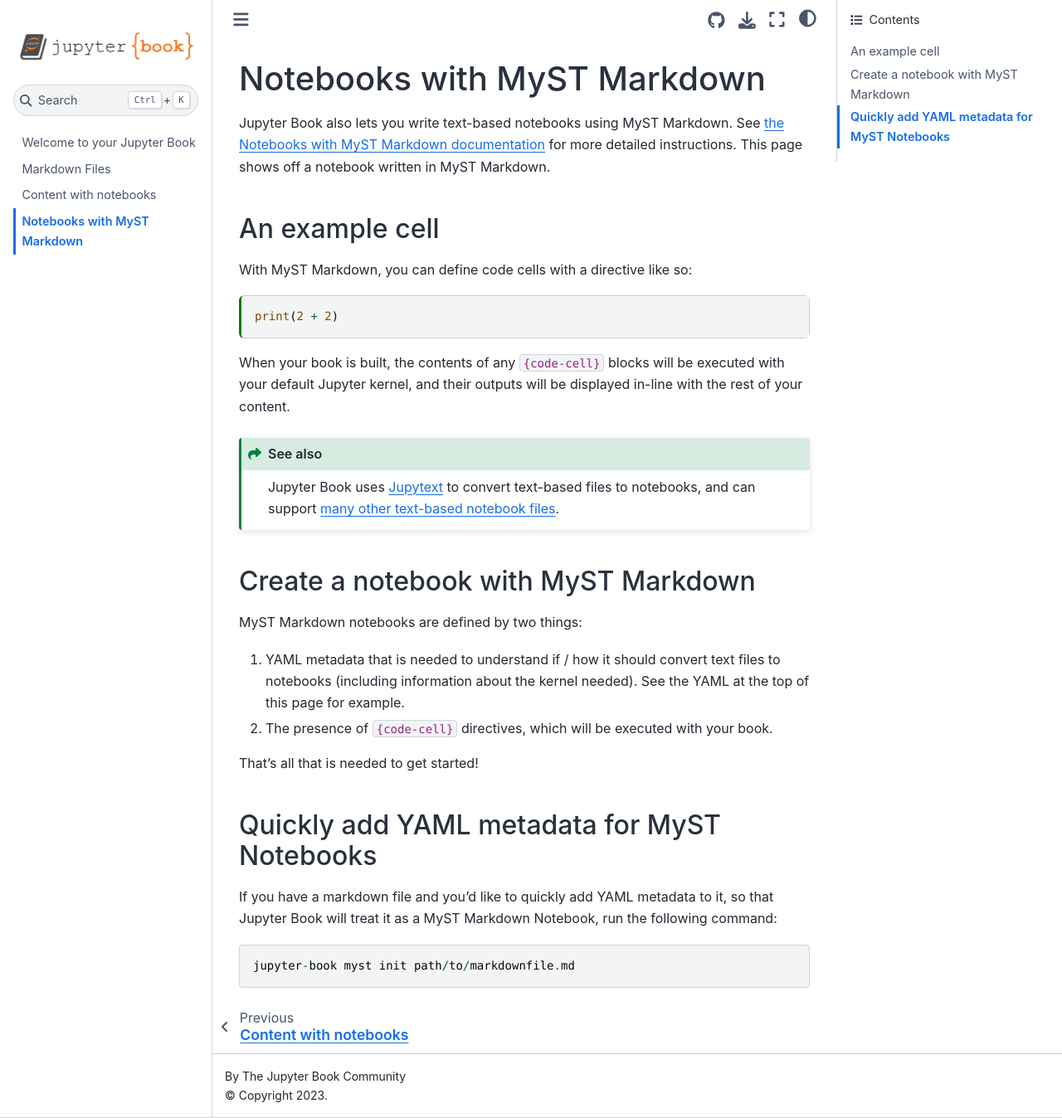
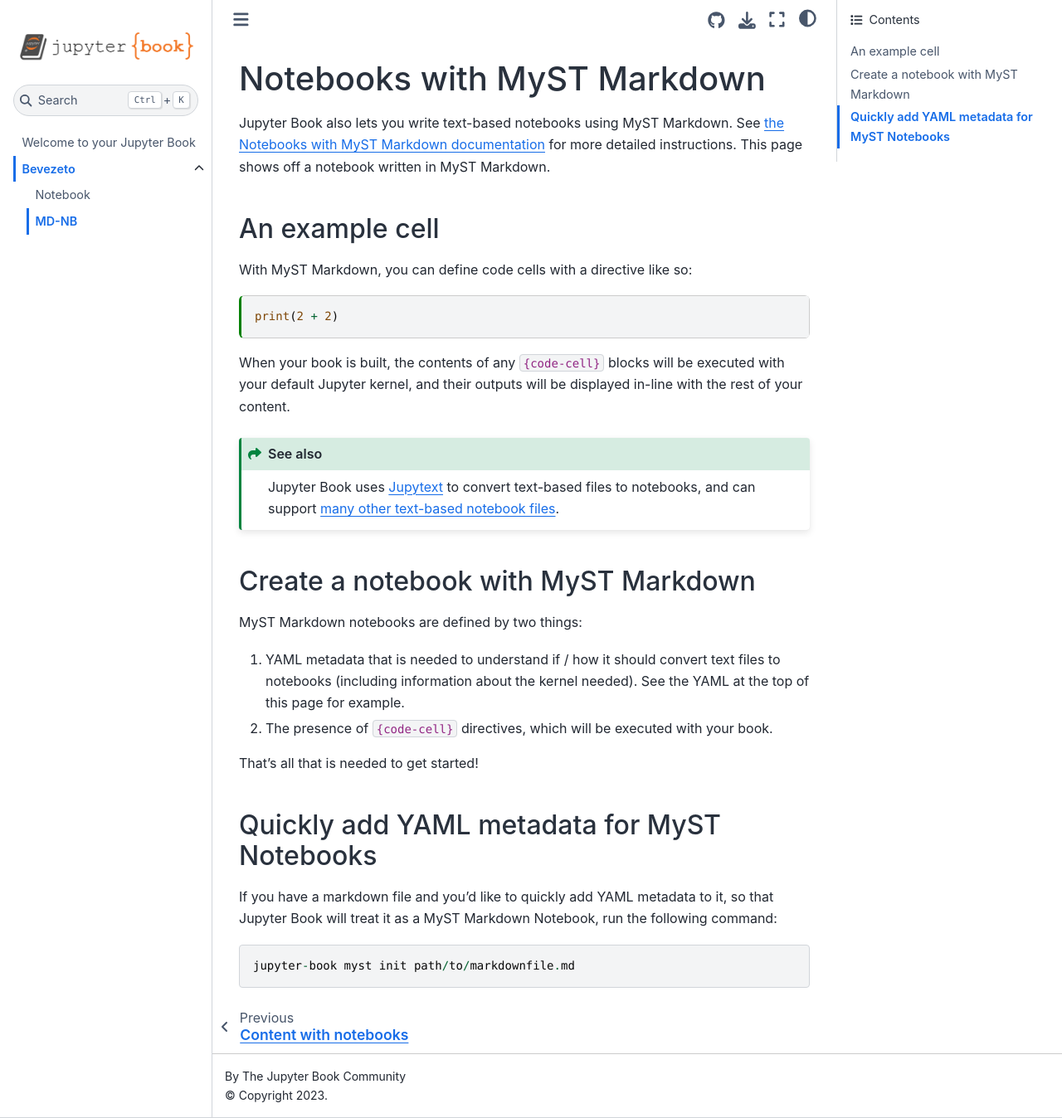
Before and after one commit to UBB-DB/AB2_GI_jegyzet, a Jupyter Book: the page built from markdown-notebooks.md, in a window 1280 px wide and 1348 px high. Shown: the whole window at 83% size. Built offline with Jupyter Book 1.0.4 settings and Sphinx 7.4.7 and the Sphinx Book theme 1.1.4, drawn with Linux system fonts in a browser that asks for light colours.

Commit message:
Modify toc

```diff
--- a/_toc.yml
+++ b/_toc.yml
@@ -1,9 +1,21 @@
 # Table of contents
 # Learn more at https://jupyterbook.org/customize/toc.html
 
-format: jb-book
+# format: jb-book
+# root: intro
+# chapters:
+# - file: markdown
+# - file: notebooks
+# - file: markdown-notebooks
+
+format: jb-article
 root: intro
-chapters:
+title: README
+sections:
 - file: markdown
-- file: notebooks
-- file: markdown-notebooks
+  title: Bevezeto
+  sections:
+  - file: notebooks
+    title: "Notebook"
+  - file: markdown-notebooks
+    title: "MD-NB"
```
